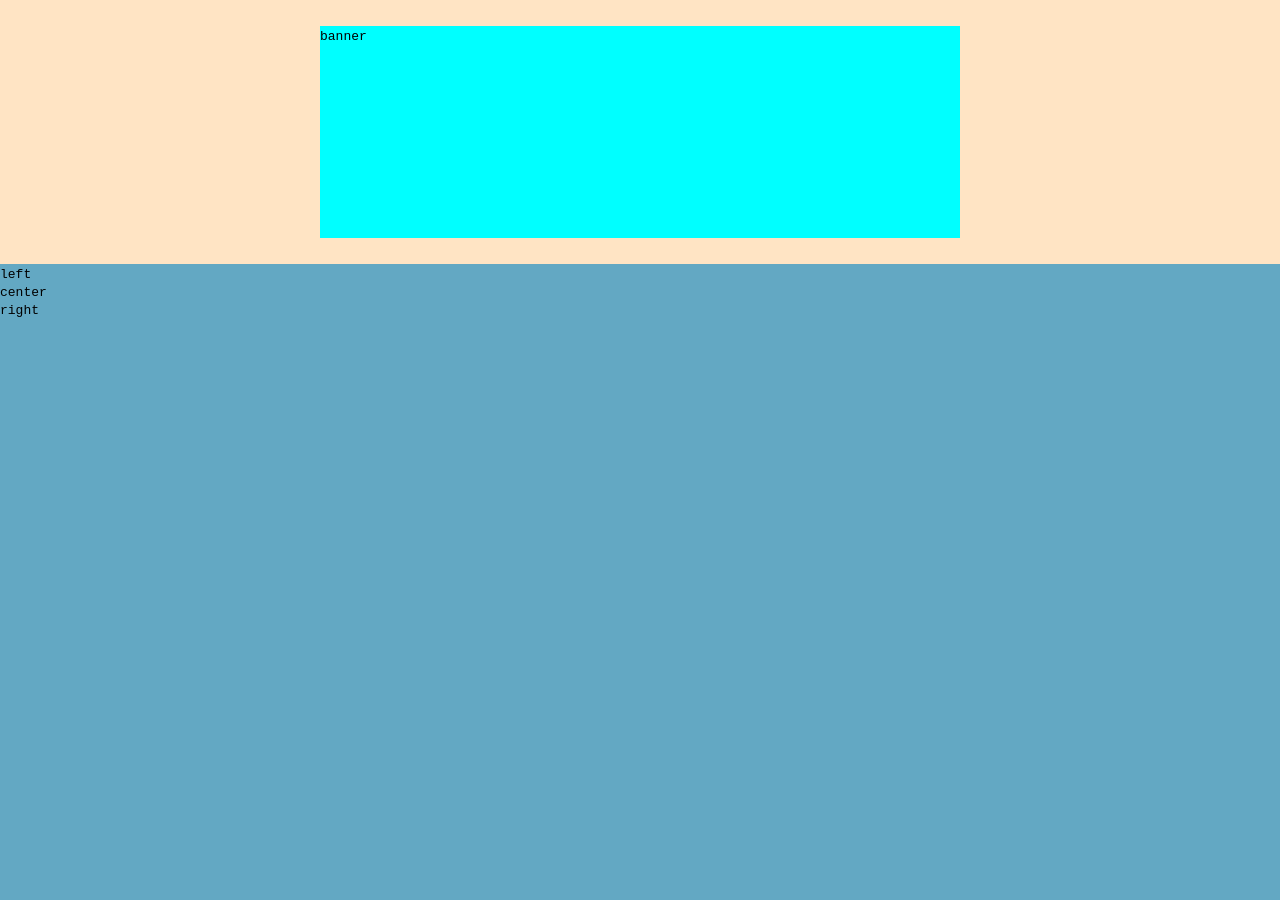
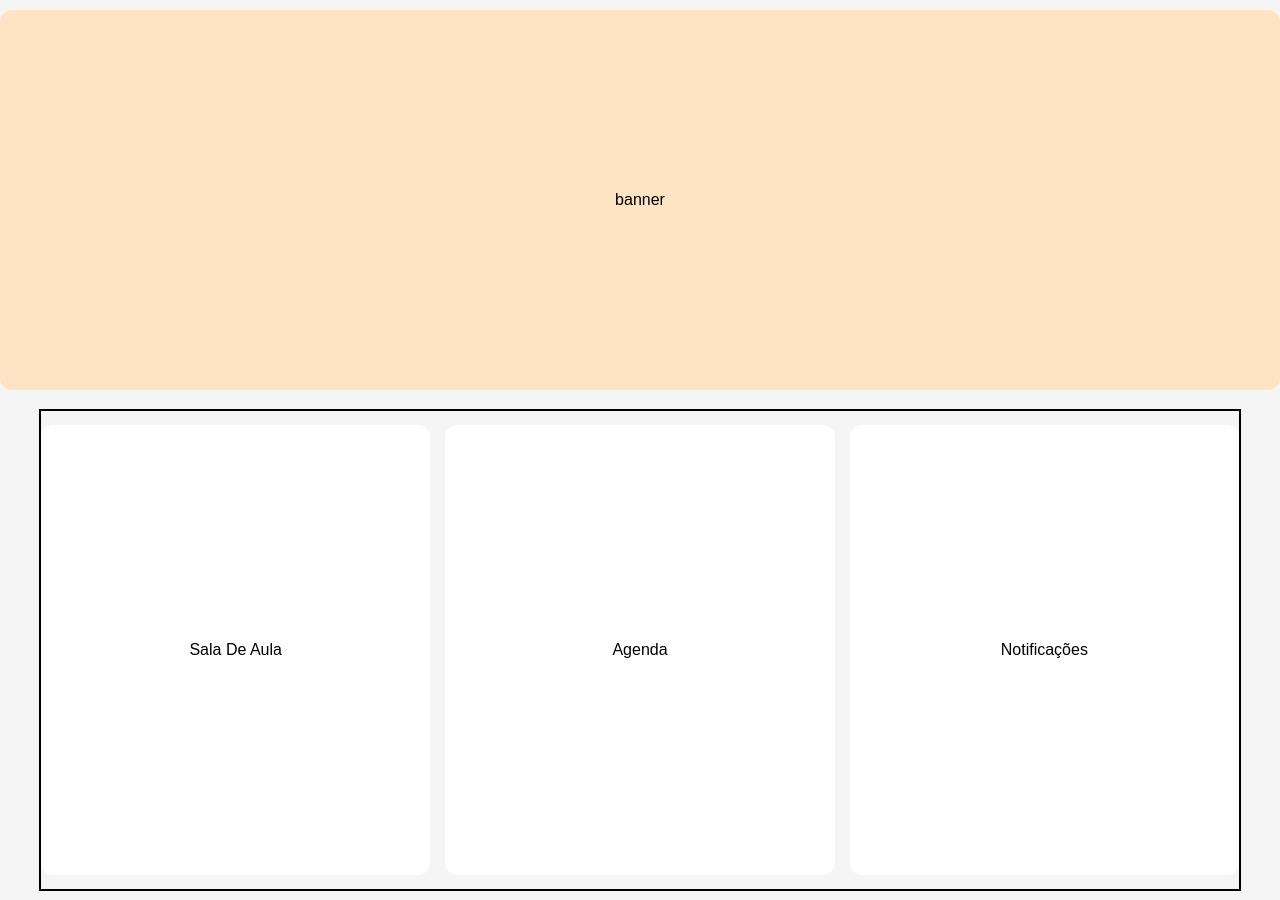
Before and after one commit to microdoraul/Display_tb, a website: page Meu-Senai/hero-section.html in a window 1280 px wide. Before the commit the page ends 800 px from the top, so only its background shows below. Drawn offline with Linux system fonts and the light colour scheme.

Commit message:
Finalizando

```diff
--- a/Meu-Senai/hero-section.css
+++ b/Meu-Senai/hero-section.css
@@ -7,7 +7,8 @@
 
 /* CORPO DA PÁGINA (BODY): Define a cor de fundo azul-claro e faz a página ocupar toda a tela do navegador */
 body {
-    background-color: rgb(99, 168, 195);
+    background-color: #f5f5f5;
+    font-family: Arial, Helvetica, sans-serif;
     width: 100vw;  /* Ocupa 100% da largura da tela */
     height: 100vh; /* Ocupa 100% da altura da tela */
 }
@@ -15,18 +16,58 @@ body {
 /* CABEÇALHO DA PÁGINA: Ocupa toda a largura e 33% da altura da tela com fundo bege (bisque) */
 .content-header {
     width: 100%;
-    height: 33%;
-    background-color: bisque;
+    height: 400px;
+    justify-content: center;
 
     /* FLEXBOX: Organiza os elementos filhos (como o banner) perfeitamente no centro */
     display: flex;
     align-items: center;      /* Alinha verticalmente no centro */
-    justify-content: center;  /* Alinha horizontalmente no centro */
+
 }
 
 /* CAIXA DO BANNER: Fica dentro do cabeçalho, com fundo ciano (aqua) */
 .banner-header {
-    width: 50%;   /* Ocupa metade da largura do cabeçalho */
-    height: 80%;  /* Ocupa quase toda a altura do cabeçalho */
-    background-color: aqua;
+    width: 1440px;   /* Ocupa metade da largura do cabeçalho */
+    height: 380px;  /* Ocupa quase toda a altura do cabeçalho */
+    background-color: bisque;
+    border-radius: 12px;
+    display: flex;
+    justify-content: center;
+    align-items: center;
 }
+
+
+.content-main{
+    width: 100%;
+    height: 500px;
+    display: flex;
+    justify-content: center;
+    align-items: center;
+}
+.hero-content {
+    gap: 15px; ;
+    border: 2px solid;
+    width: 1202px;
+    height: 482px;
+    display: flex;
+    align-items: center;
+    justify-content: center;
+
+}
+
+
+
+.box{
+    flex: 1;
+    background-color: #ffff;
+    height: 450px;
+    border: 2px;
+    border-radius: 12px;
+    display: flex;
+    justify-content: center;
+    align-items: center;
+}
+
+.hero-content--left{ }
+.hero-content--center{ }
+.hero-content--right{ }
--- a/Meu-Senai/hero-section.html
+++ b/Meu-Senai/hero-section.html
@@ -1,44 +1,32 @@
-<!-- Indica ao navegador que este arquivo é um documento HTML5 -->
 <!DOCTYPE html>
-
-<!-- Início da página web com o idioma configurado para Português do Brasil -->
 <html lang="pt-br">
-
 <head>
-    <!-- Permite que o site exiba corretamente acentos e caracteres como ç, á, é -->
     <meta charset="UTF-8">
-
-    <!-- Configura o site para se adaptar ao tamanho da tela do celular ou computador -->
     <meta name="viewport" content="width=device-width, initial-scale=1.0">
-
-    <!-- Título que aparece na aba de cima do seu navegador -->
     <title>Meu SENAI</title>
-
-    <!-- Conecta o HTML ao seu arquivo de estilos CSS chamado 'hero-section.css' -->
     <link rel="stylesheet" href="./hero-section.css">
 </head>
+<body class="body-container">
 
-<body>
+    <!-- CABEÇALHO (header) -->
+    <header class="content-header">
+        <!-- BANNER (banner-header) -->
+        <div class="banner-header">
+            <span>banner</span>
+        </div>
 
-    <!-- CABEÇALHO: Parte superior da página -->
-    <header class="content-header">
-        <!-- Caixa que guarda o banner principal do topo -->
-        <div class="banner-header">
-            <samp>banner</samp>
-        </div>
     </header>
-
-    <!-- SEÇÃO PRINCIPAL (HERO): Área em destaque no meio da página -->
-    <section class="hero-content">
-        <!-- Coluna da esquerda -->
-        <div class="hero-content--left"><samp>left</samp></div>
-
-        <!-- Coluna do meio (centro) -->
-        <div class="hero-content--center"><samp>center</samp></div>
-
-        <!-- Coluna da direita -->
-        <div class="hero-content--right"><samp>right</samp></div>
-    </section>
-
+    <main class="content-main">
+        <!-- SEÇÃO PRINCIPAL (section) -->
+        <section class="hero-content">
+            <!-- 3 DIVISÕES (div) -->
+            <div class="box hero-content--left">
+                <span>Sala De Aula</span></div>
+            <div class="box hero-content--center">
+                <span>Agenda</span></div>
+            <div class="box hero-content--right">
+                <span>Notificações</span></div>
+        </section>
+    </main>
 </body>
 </html>
```
